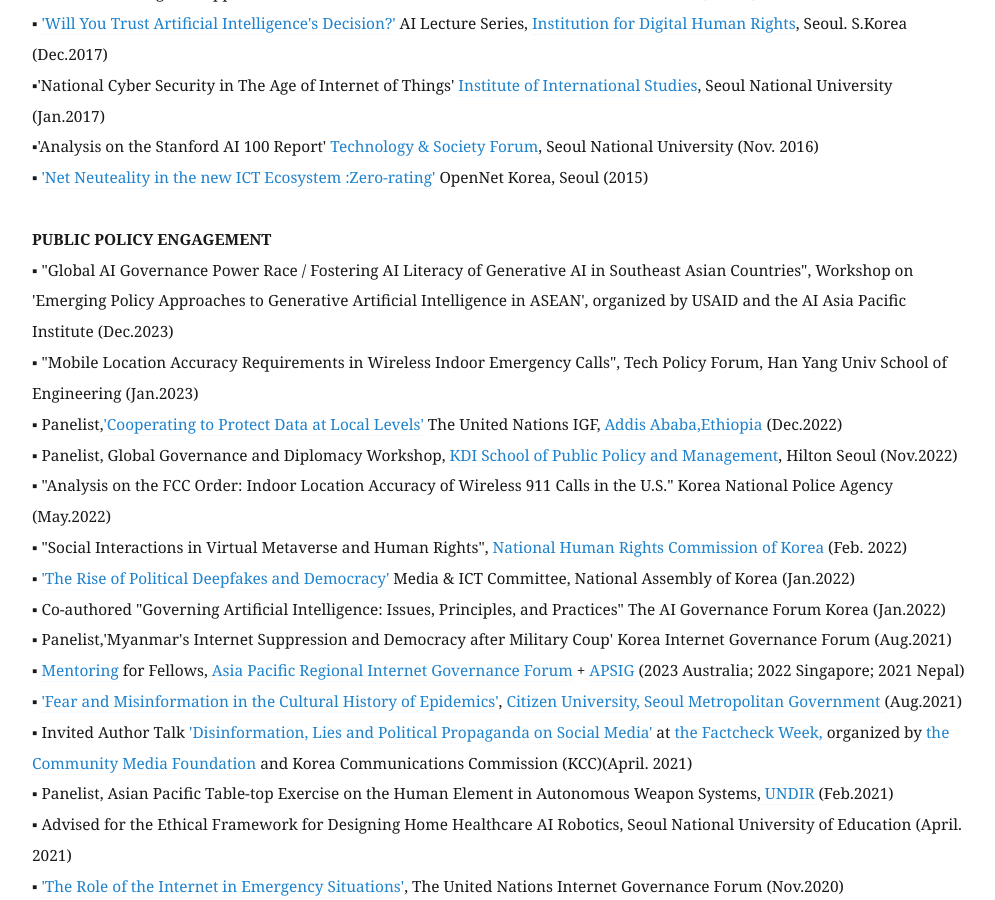
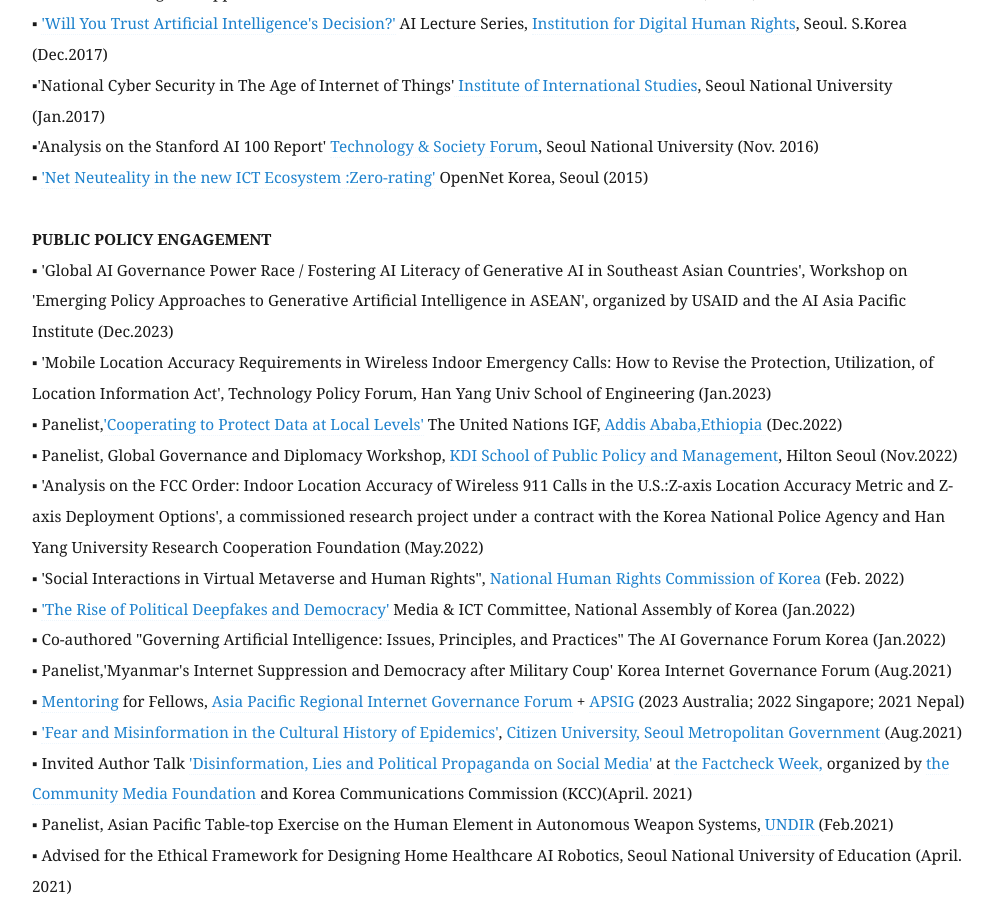
Before and after one commit to eunchangchoi/eunchangchoi.github.io, a Jekyll site: the page built from index.md, in a window 1280 px wide and 900 px high, scrolled down 6365 px. Shown: the whole window, without its empty margins (68-1063 px from the left). Built offline with Jekyll 4.4.1, drawn with Linux system fonts in a browser that asks for light colours.

Commit message:
Update index.md

```diff
--- a/index.md
+++ b/index.md
@@ -144,12 +144,12 @@
   <br>
 
  <strong> PUBLIC POLICY ENGAGEMENT </strong> <br>
-▪ "Global AI Governance Power Race / Fostering AI Literacy of Generative AI in Southeast Asian Countries", Workshop on 'Emerging Policy Approaches to Generative Artificial Intelligence in ASEAN', organized by USAID and the AI Asia Pacific Institute (Dec.2023) <br>
-▪ "Mobile Location Accuracy Requirements in Wireless Indoor Emergency Calls", Tech Policy Forum, Han Yang Univ School of Engineering (Jan.2023)<br>
+▪ 'Global AI Governance Power Race / Fostering AI Literacy of Generative AI in Southeast Asian Countries', Workshop on 'Emerging Policy Approaches to Generative Artificial Intelligence in ASEAN', organized by USAID and the AI Asia Pacific Institute (Dec.2023) <br>
+▪ 'Mobile Location Accuracy Requirements in Wireless Indoor Emergency Calls: How to Revise the Protection, Utilization, of Location Information Act', Technology Policy Forum, Han Yang Univ School of Engineering (Jan.2023)<br>
 ▪ Panelist,<a href="https://www.intgovforum.org/en/content/nris-cooperating-to-protecting-data-at-local-levels">'Cooperating to Protect Data at Local Levels'</a>  The United Nations IGF,<a href="https://www.intgovforum.org/en?mn=zyjlo3zXcEyFoXe0t8ZjjKlZgTEwFS1Ll2ly.kZktiPIaNySpVaEf"> Addis Ababa,Ethiopia </a>(Dec.2022) <br>
 ▪ Panelist, Global Governance and Diplomacy Workshop, <a href="https://www.kdischool.ac.kr/"> KDI School of Public Policy and Management</a>, Hilton Seoul (Nov.2022)<br>
-▪ "Analysis on the FCC Order: Indoor Location Accuracy of Wireless 911 Calls in the U.S." Korea National Police Agency (May.2022)<br>
-▪ "Social Interactions in Virtual Metaverse and Human Rights",<a href="https://www.humanrights.go.kr/site/main/index002"> National Human Rights Commission of Korea</a> (Feb. 2022)<br>
+▪ 'Analysis on the FCC Order: Indoor Location Accuracy of Wireless 911 Calls in the U.S.:Z-axis Location Accuracy Metric and Z-axis Deployment Options', a commissioned research project under a contract with the Korea National Police Agency and Han Yang University Research Cooperation Foundation (May.2022)<br>
+▪ 'Social Interactions in Virtual Metaverse and Human Rights",<a href="https://www.humanrights.go.kr/site/main/index002"> National Human Rights Commission of Korea</a> (Feb. 2022)<br>
 ▪ <a href="https://zdnet.co.kr/view/?no=20220112165731">'The Rise of Political Deepfakes and Democracy'</a> Media & ICT Committee, National Assembly of Korea (Jan.2022) <br>
 ▪ Co-authored "Governing Artificial Intelligence: Issues, Principles, and Practices" The AI Governance Forum Korea (Jan.2022)<br>
 ▪ Panelist,'Myanmar's Internet Suppression and Democracy after Military Coup' Korea Internet Governance Forum (Aug.2021) <br>
```
